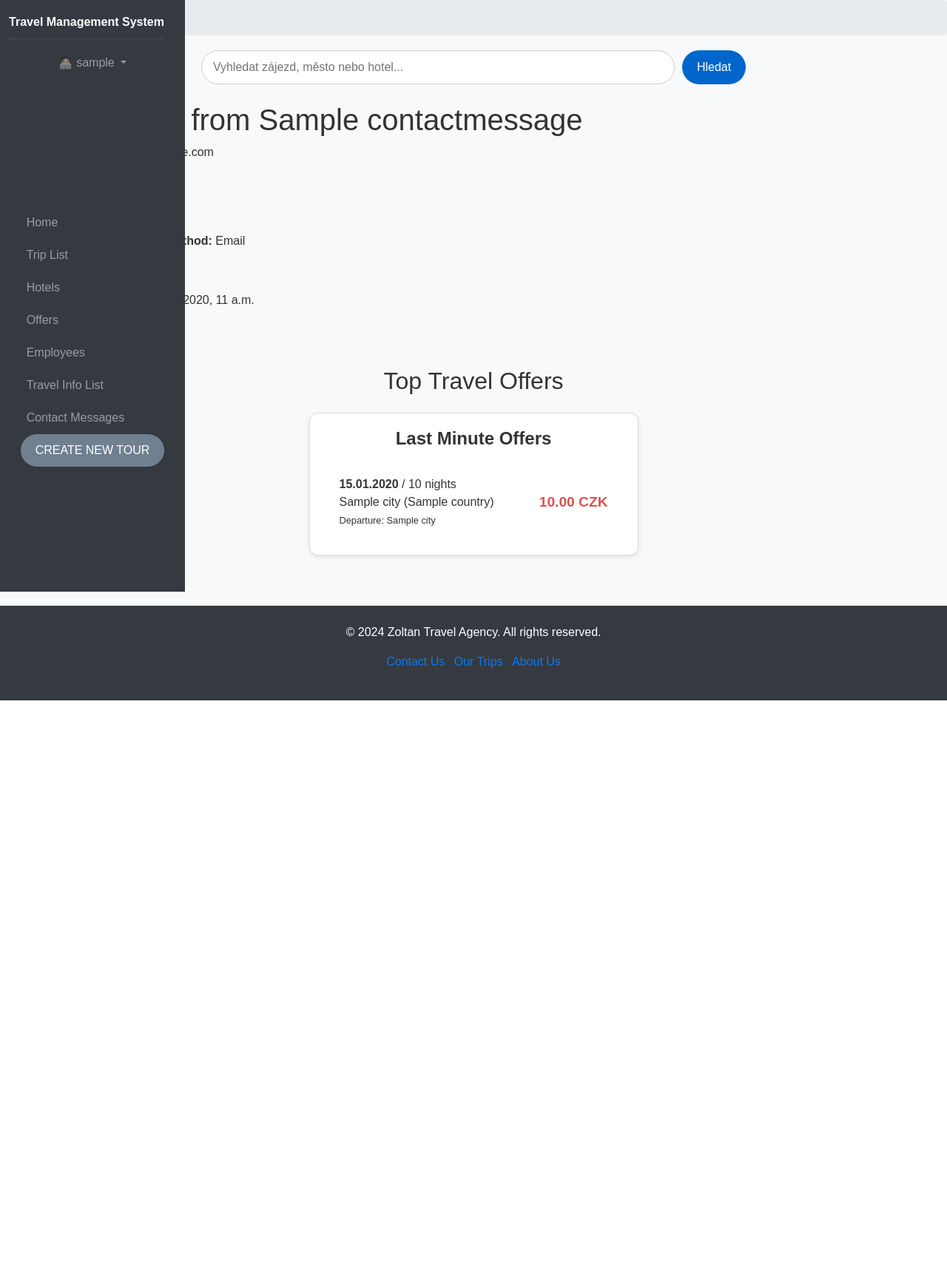
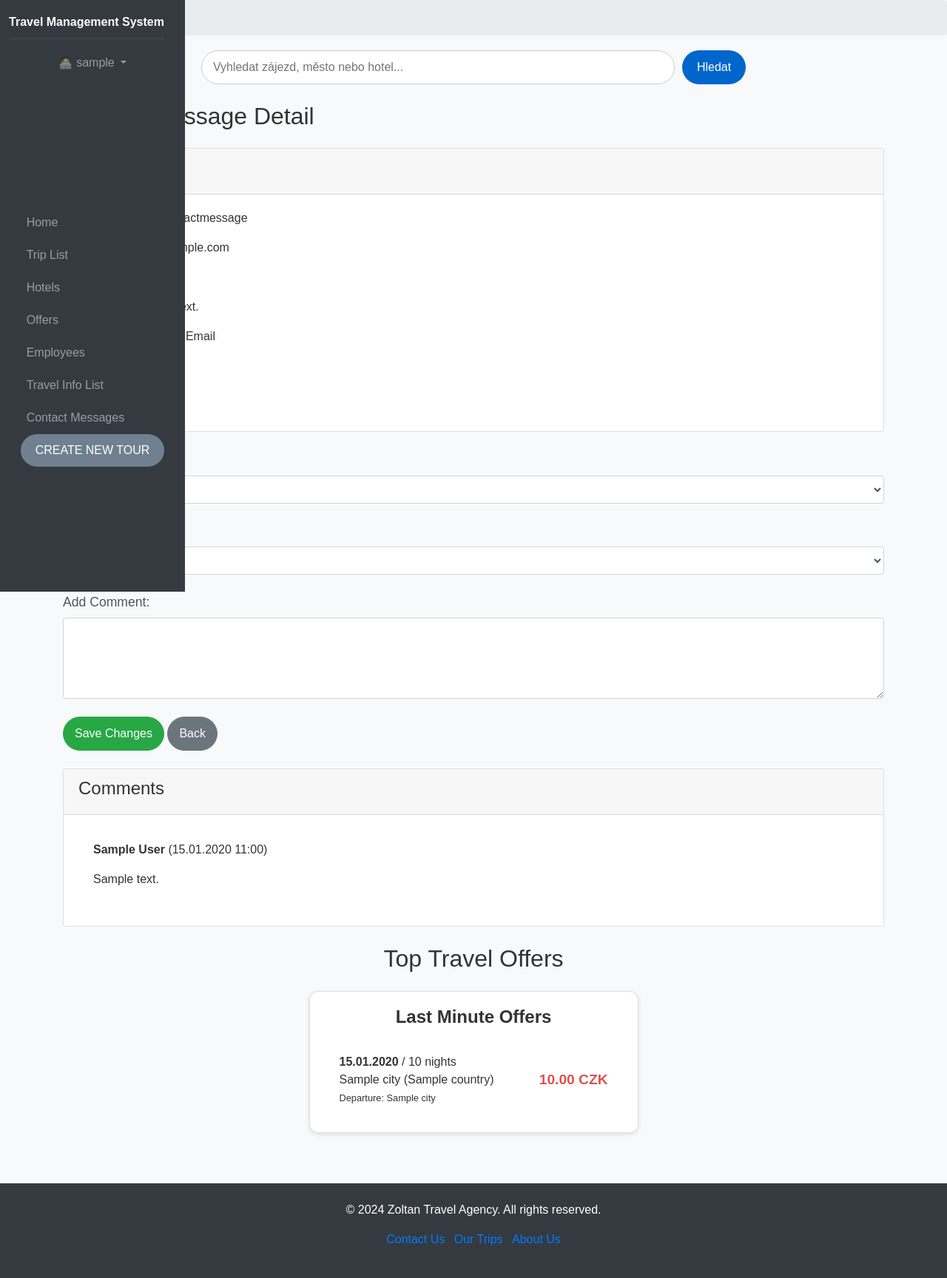
Before and after one commit to ZoltronPy/CS05, a Django app: page /contact_messages/1/ in a window 1280 px wide. Shown: the whole page at 74% size. Before the commit the page ends 947 px from the top, so only its background shows below. Run offline with Django 5.2, Linux system fonts and the light colour scheme; a user stored in the database is signed in; tables that the repository leaves empty hold one stand-in row (values such as "Sample post"); some libraries are stand-ins or nearby versions.

Commit message:
messages , comentáře, closed..

```diff
--- a/CS5/urls.py
+++ b/CS5/urls.py
@@ -61,6 +61,10 @@ urlpatterns = [
     path("travel-info/delete/<int:travel_id>/", views.delete_travel_info, name="delete_travel_info"),
 
     path('assigned-trips/<int:employee_id>/', views.assigned_trips, name='assigned_trips'),
+
+    path('contact_messages/', views.contact_message_list, name='contact_message_list'),
+    path('contact_messages/<int:message_id>/', views.contact_message_detail, name='contact_message_detail'),
+
 ]
 
 
--- a/viewer/forms.py
+++ b/viewer/forms.py
@@ -1,7 +1,7 @@
 from django import forms
 from django.contrib.auth.models import User
 
-from .models import Employee, TourPurchase, TravelInfo
+from .models import Employee, TourPurchase, TravelInfo, ContactMessage
 from django import forms
 from viewer.models import Employee
 from django.contrib.auth.models import User
@@ -75,3 +75,12 @@ class TravelInfoForm(forms.ModelForm):
             'departure_date': forms.DateInput(attrs={'type': 'date'}),
             'return_date': forms.DateInput(attrs={'type': 'date'}),
         }
+
+
+class ContactMessageForm(forms.ModelForm):
+    class Meta:
+        model = ContactMessage
+        fields = ['status', 'assigned_to', 'comments']
+        widgets = {
+            'comments': forms.Textarea(attrs={'rows': 3}),
+        }
--- a/viewer/models.py
+++ b/viewer/models.py
@@ -435,18 +435,66 @@ class Payment(models.Model):
 
 
 class ContactMessage(models.Model):
+    STATUS_CHOICES = [
+        ('open', 'Open'),
+        ('in_process', 'In Process'),
+        ('closed', 'Closed'),
+        ('not_assigned', 'Not Assigned'),
+    ]
+
     name = models.CharField(max_length=100)
     email = models.EmailField()
-    phone = models.CharField(max_length=20, blank=True, null=True)  # Přidáme telefonní číslo
+    phone = models.CharField(max_length=20, blank=True, null=True)
     message = models.TextField()
-    address = models.TextField(blank=True, null=True)  # Volitelná adresa
+    address = models.TextField(blank=True, null=True)
     preferred_contact = models.CharField(
         max_length=20,
         choices=[('email', 'Email'), ('phone', 'Phone')],
         default='email',
         verbose_name="Preferred Contact Method"
     )
+    assigned_to = models.ForeignKey(
+        'Employee',
+        on_delete=models.SET_NULL,
+        null=True,
+        blank=True,
+        related_name="assigned_messages",
+        verbose_name="Assigned Employee"
+    )
+    status = models.CharField(
+        max_length=20,
+        choices=STATUS_CHOICES,
+        default='not_assigned',
+        verbose_name="Status"
+    )
+    comments = models.TextField(blank=True, null=True, verbose_name="Comments")
     created_at = models.DateTimeField(auto_now_add=True)
 
     def __str__(self):
         return f"Message from {self.name} at {self.created_at}"
+
+
+class ContactMessageComment(models.Model):
+    contact_message = models.ForeignKey(
+        ContactMessage,
+        on_delete=models.CASCADE,
+        related_name="message_comments",  # Změna z implicitního 'comments' na explicitní 'message_comments'
+        verbose_name="Related Contact Message"
+    )
+    author = models.ForeignKey(
+        Employee,
+        on_delete=models.SET_NULL,
+        null=True,
+        blank=True,
+        verbose_name="Author"
+    )
+    comment = models.TextField(verbose_name="Comment")
+    created_at = models.DateTimeField(auto_now_add=True, verbose_name="Created At")
+
+    class Meta:
+        ordering = ['-created_at']
+        verbose_name = "Contact Message Comment"
+        verbose_name_plural = "Contact Message Comments"
+
+    def __str__(self):
+        return f"Comment by {self.author} on {self.created_at.strftime('%d.%m.%Y %H:%M')}"
--- a/viewer/templates/contact_messages/message_detail.html
+++ b/viewer/templates/contact_messages/message_detail.html
@@ -1,12 +1,76 @@
 {% extends "base.html" %}
 
 {% block content %}
-<h1>Message from {{ message.name }}</h1>
-<p><strong>Email:</strong> {{ message.email }}</p>
-<p><strong>Phone:</strong> {{ message.phone }}</p>
-<p><strong>Address:</strong> {{ message.address }}</p>
-<p><strong>Preferred Contact Method:</strong> {{ message.get_preferred_contact_display }}</p>
-<p><strong>Message:</strong> {{ message.message }}</p>
-<p><strong>Received At:</strong> {{ message.created_at }}</p>
-<a href="{% url 'contact_message_list' %}" class="btn btn-secondary">Back to Messages</a>
+<h2>Contact Message Detail</h2>
+
+<div class="card my-4">
+    <div class="card-header">
+        <h4>Details</h4>
+    </div>
+    <div class="card-body">
+        <p><strong>Name:</strong> {{ message.name }}</p>
+        <p><strong>Email:</strong> {{ message.email }}</p>
+        <p><strong>Phone:</strong> {{ message.phone|default:"Not Provided" }}</p>
+        <p><strong>Address:</strong> {{ message.address|default:"Not Provided" }}</p>
+        <p><strong>Preferred Contact:</strong> {{ message.get_preferred_contact_display }}</p>
+        <p><strong>Message:</strong></p>
+        <p>{{ message.message }}</p>
+    </div>
+</div>
+
+<!-- Formulář pro úpravu statusu a přiřazení -->
+<form method="post">
+    {% csrf_token %}
+    <div class="form-group">
+        <label for="status">Status:</label>
+        <select name="status" id="status" class="form-control">
+            <option value="open" {% if message.status == 'open' %}selected{% endif %}>Open</option>
+            <option value="in_process" {% if message.status == 'in_process' %}selected{% endif %}>In Process</option>
+            <option value="closed" {% if message.status == 'closed' %}selected{% endif %}>Closed</option>
+            <option value="not_assigned" {% if message.status == 'not_assigned' %}selected{% endif %}>Not Assigned</option>
+        </select>
+    </div>
+
+    <div class="form-group">
+        <label for="assigned_to">Assigned To:</label>
+        <select name="assigned_to" id="assigned_to" class="form-control">
+            <option value="">Not Assigned</option>
+            {% for employee in employees %}
+            <option value="{{ employee.id }}" {% if message.assigned_to and message.assigned_to.id == employee.id %}selected{% endif %}>
+                {{ employee.first_name }} {{ employee.last_name }}
+            </option>
+            {% endfor %}
+        </select>
+    </div>
+
+    <!-- Sekce pro nové komentáře -->
+    <div class="form-group">
+        <label for="new_comment">Add Comment:</label>
+        <textarea name="new_comment" id="new_comment" class="form-control" rows="4"></textarea>
+    </div>
+
+    <button type="submit" class="btn btn-success">Save Changes</button>
+    <a href="{% url 'contact_message_list' %}" class="btn btn-secondary">Back</a>
+</form>
+
+<!-- Zobrazení historie komentářů -->
+<div class="card my-4">
+    <div class="card-header">
+        <h4>Comments</h4>
+    </div>
+    <div class="card-body">
+        {% if comments %}
+        <ul class="list-group">
+            {% for comment in message.message_comments.all %}
+            <li class="list-group-item">
+                <p><strong>{{ comment.author.first_name }} {{ comment.author.last_name }}</strong> ({{ comment.created_at|date:"d.m.Y H:i" }})</p>
+                <p>{{ comment.comment }}</p>
+            </li>
+            {% endfor %}
+        </ul>
+        {% else %}
+        <p>No comments yet.</p>
+        {% endif %}
+    </div>
+</div>
 {% endblock %}
--- a/viewer/views.py
+++ b/viewer/views.py
@@ -13,9 +13,9 @@ import logging
 
 from django.contrib.auth.decorators import login_required, user_passes_test
 from .models import Employee
-from .forms import EmployeeForm, OrderForm, TravelInfoForm
+from .forms import EmployeeForm, OrderForm, TravelInfoForm, ContactMessageForm
 
-from viewer.models import TravelInfo, Country, TourPurchase, ContactMessage, Hotel, City
+from viewer.models import TravelInfo, Country, TourPurchase, ContactMessage, Hotel, City, ContactMessageComment
 
 logger = logging.getLogger(__name__)
 
@@ -287,7 +287,7 @@ def employee_list(request):
 @login_required
 def employee_detail(request, employee_id):
     employee = get_object_or_404(Employee, id=employee_id)
-    assigned_trips = employee.travel_infos.all()   # Přidělené zájezdy
+    assigned_trips = employee.travel_infos.all()  # Přidělené zájezdy
     orders = TourPurchase.objects.filter(travel_info__in=assigned_trips)  # Objednávky spojené se zájezdy
 
     return render(request, 'employees/employee_detail.html', {
@@ -392,18 +392,51 @@ def order_delete(request, order_id):
 
 @login_required
 @user_passes_test(
-    lambda user: hasattr(user, 'employee_profile') and user.employee_profile.role in ['manager', 'senior'])
+    lambda user: hasattr(user, 'employee_profile'))
 def contact_message_list(request):
     messages = ContactMessage.objects.all().order_by('-created_at')
     return render(request, 'contact_messages/message_list.html', {'messages': messages})
 
 
+@user_passes_test(
+    lambda user: hasattr(user, 'employee_profile'))
 @login_required
 def contact_message_detail(request, message_id):
     message = get_object_or_404(ContactMessage, id=message_id)
-    return render(request, 'contact_messages/message_detail.html', {'message': message})
+    employees = Employee.objects.all()  # Zaměstnanci pro formulář
 
+    if request.method == 'POST':
+        # Aktualizace statusu a přiřazení
+        status = request.POST.get('status')
+        assigned_to_id = request.POST.get('assigned_to')
+        new_comment = request.POST.get('new_comment')
 
+        message.status = status
+
+        if assigned_to_id:
+            message.assigned_to = get_object_or_404(Employee, id=assigned_to_id)
+        else:
+            message.assigned_to = None
+
+        message.save()
+
+        # Uložení nového komentáře
+        if new_comment:
+            ContactMessageComment.objects.create(
+                contact_message=message,
+                author=request.user.employee_profile,  # Autor je aktuální uživatel
+                comment=new_comment,
+            )
+
+        return redirect('contact_message_detail', message_id=message.id)
+
+    comments = message.message_comments.all()  # Načtení všech komentářů k dané zprávě
+
+    return render(request, 'contact_messages/message_detail.html', {
+        'message': message,
+        'employees': employees,
+        'comments': comments,
+    })
 def is_manager_or_senior(user):
     return user.is_authenticated and user.employee_profile.role in ["manager", "senior"]
 
@@ -465,10 +498,9 @@ def role_check(user):
 
 
 @login_required
-@user_passes_test(role_check)
 def contact_message_list(request):
-    messages1 = ContactMessage.objects.all().order_by('-created_at')
-    return render(request, 'contact_messages/message_list.html', {'messages': messages1 })
+    messages = ContactMessage.objects.all().order_by('-created_at')
+    return render(request, 'contact_messages/message_list.html', {'messages': messages})
 
 
 @login_required
```
Also changed, not shown: viewer/templates/contact_messages/message_list.html (+13 -15 lines).
